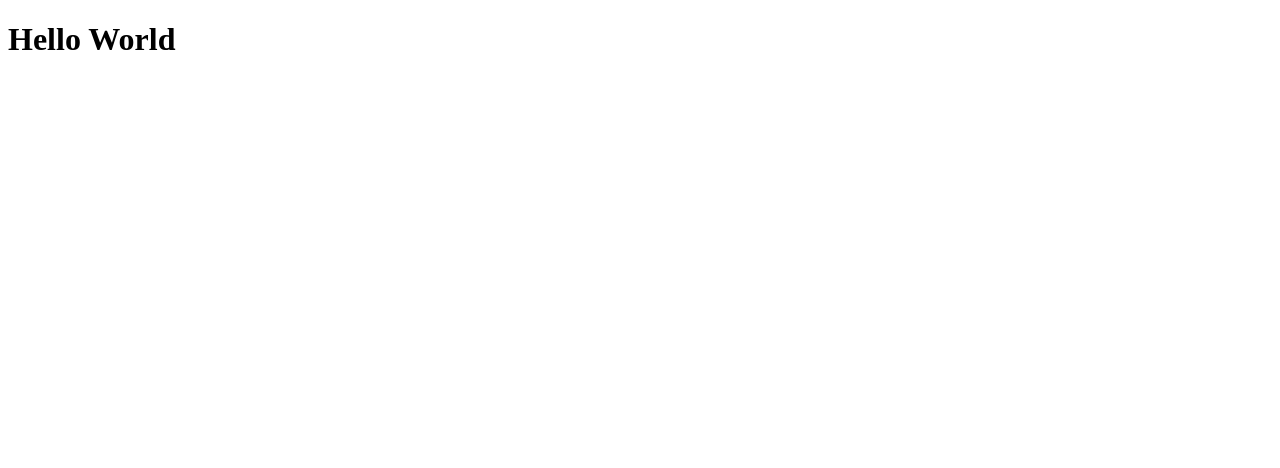
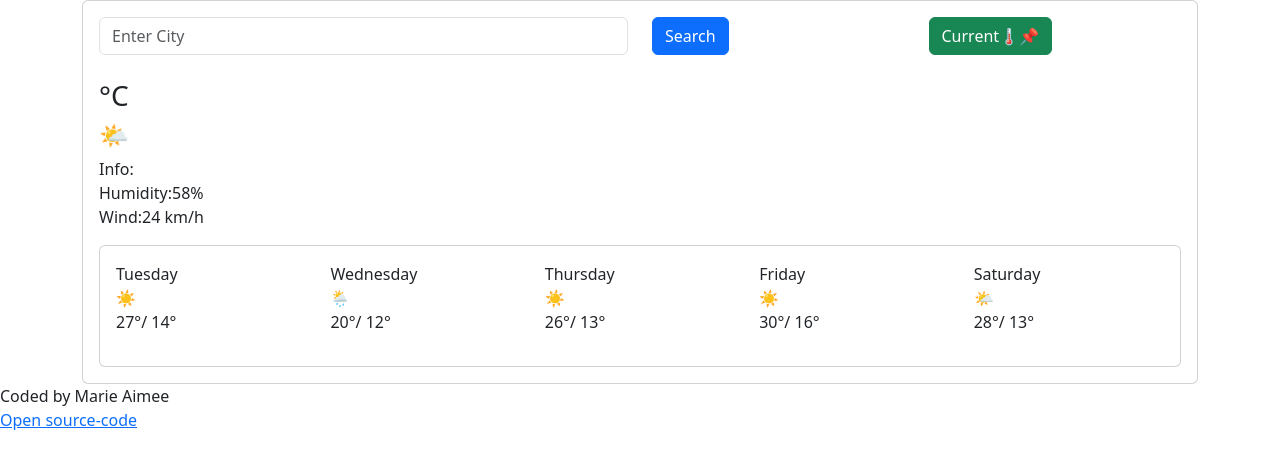
Before and after one commit to Marie-Aimee-N/Vanilla-Weather-App, a plain HTML site: page index.html in a window 1280 px wide. Drawn offline with nearby package versions, Linux system fonts and the light colour scheme.

Commit message:
Added html structure

```diff
--- a/index.html
+++ b/index.html
@@ -3,9 +3,112 @@
   <head>
     <meta charset="UTF-8" />
     <meta name="viewport" content="width=device-width, initial-scale=1.0" />
-    <title>Weather App</title>
+    <title>weather app</title>
+    <link
+      href="https://cdn.jsdelivr.net/npm/bootstrap@5.3.0/dist/css/bootstrap.min.css"
+      rel="stylesheet"
+      integrity="sha384-9ndCyUaIbzAi2FUVXJi0CjmCapSmO7SnpJef0486qhLnuZ2cdeRhO02iuK6FUUVM"
+      crossorigin="anonymous"
+    />
+    <link rel="stylesheet" href="src/style.css" />
+    <script src="https://unpkg.com/axios/dist/axios.min.js"></script>
   </head>
   <body>
-    <h1>Hello World</h1>
+    <div class="container">
+      <div class="card">
+        <div class="card-body">
+          <form id="search-city">
+            <div class="row">
+              <div class="col-6">
+                <div class="mb-3">
+                  <input
+                    type="country"
+                    class="form-control"
+                    aria-describedby="emailHelp"
+                    placeholder="Enter City"
+                    id="result-city"
+                  />
+                </div>
+              </div>
+              <div class="col-3">
+                <button type="submit" class="btn btn-primary">Search</button>
+              </div>
+              <div class="col-3">
+                <button class="btn btn-success" id="current-location">
+                  Current🌡️📌
+                </button>
+              </div>
+            </div>
+          </form>
+          <h1 id="city"></h1>
+          <h2 id="date"></h2>
+          <h3><span id="temperature"></span><span>°C</span></h3>
+          <h4>🌤</h4>
+          <p class="details">
+            Info:<span id="description"></span> <br />
+            Humidity:<span id="humidity">58</span>% <br />
+            Wind:<span id="wind">24</span> km/h
+          </p>
+          <div class="card">
+            <div class="card-body">
+              <div class="row">
+                <div class="col">
+                  <p class="weather">
+                    Tuesday
+                    <br />
+                    ☀️
+                    <br />
+                    27°/ 14°
+                  </p>
+                </div>
+                <div class="col">
+                  <p class="weather">
+                    Wednesday
+                    <br />
+                    🌦️
+                    <br />
+                    20°/ 12°
+                  </p>
+                </div>
+                <div class="col">
+                  <p class="weather">
+                    Thursday
+                    <br />
+                    ☀️
+                    <br />
+                    26°/ 13°
+                  </p>
+                </div>
+                <div class="col">
+                  <p class="weather">
+                    Friday
+                    <br />
+                    ☀️
+                    <br />
+                    30°/ 16°
+                  </p>
+                </div>
+                <div class="col">
+                  <p class="weather">
+                    Saturday
+                    <br />
+                    🌤️
+                    <br />
+                    28°/ 13°
+                  </p>
+                </div>
+              </div>
+            </div>
+          </div>
+        </div>
+      </div>
+    </div>
+
+    <footer>
+      Coded by Marie Aimee
+      <br />
+      <a href="https://github.com/Marie-Aimee-N/Week-6-HW">Open source-code</a>
+    </footer>
+    <script src="src/script.js"></script>
   </body>
 </html>
```
